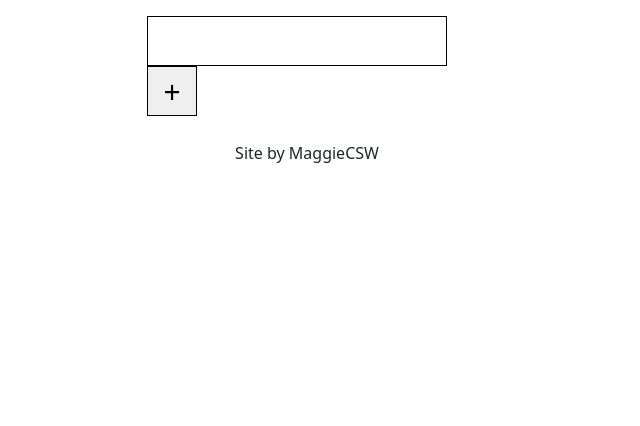
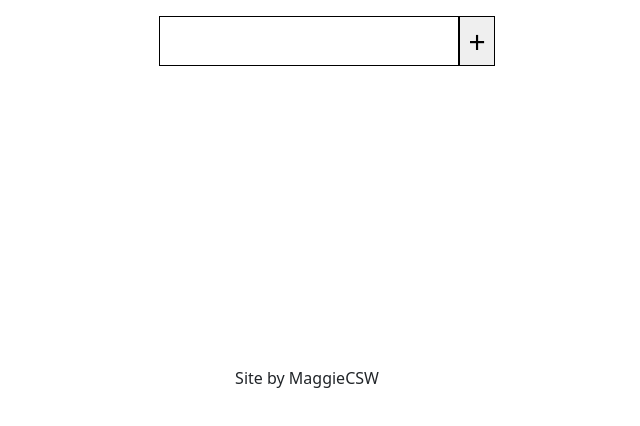
Before and after one commit to MaggieCSW/toDoList, a plain HTML site: page index.html in a window 1280 px wide. Shown: the part 132-558 px from the top of the page, without its empty margins (333-973 px from the left). Drawn offline with nearby package versions, Linux system fonts and the light colour scheme.

Commit message:
need to style

```diff
--- a/index.html
+++ b/index.html
@@ -11,19 +11,19 @@
     <header>
             <h1 class="h1-header" id="h1Header">TO DO LIST</h1>
             <h2 class="h2-header" id="h2Header">Add Items To List</h2>
-            <!-- <div class="container d-flex justify-content-center"> -->
-                <input id="inputField" type="text"><button id="addToDo">+</button>
-                <div class="to-dos" id="toDoContainer"></div>
-            <!-- </div> -->
+            <div class="container d-flex justify-content-center">
+                <input  id="inputField" type="text"><button id="addToDo">+</button>
+            </div>
+            <div class="to-dos" id="toDoContainer">
+            </div>
     </header>
     <main>
 
     </main>
-    <footer>
+    <footer class="footer" id="footer">
         <div class="footer-container">
             <p class="colophon text-center">Site by MaggieCSW</p>
         </div>
-
     </footer>
     <script src="https://cdn.jsdelivr.net/npm/bootstrap@5.3.2/dist/js/bootstrap.bundle.min.js" integrity="sha384-C6RzsynM9kWDrMNeT87bh95OGNyZPhcTNXj1NW7RuBCsyN/o0jlpcV8Qyq46cDfL" crossorigin="anonymous"></script>
     <script src="js/app.js"></script>
--- a/style.css
+++ b/style.css
@@ -3,9 +3,8 @@
 html, body {
     width: 50%;
     margin: 0 auto;
-  /* font-family: ;   */
+
 }
-
 
 .h1-header {
     font-size: 40px;
@@ -48,3 +47,7 @@ html, body {
     cursor: pointer;
     font-size: 20px;
 }
+
+.footer {
+    margin-top: 300px;
+}
```
